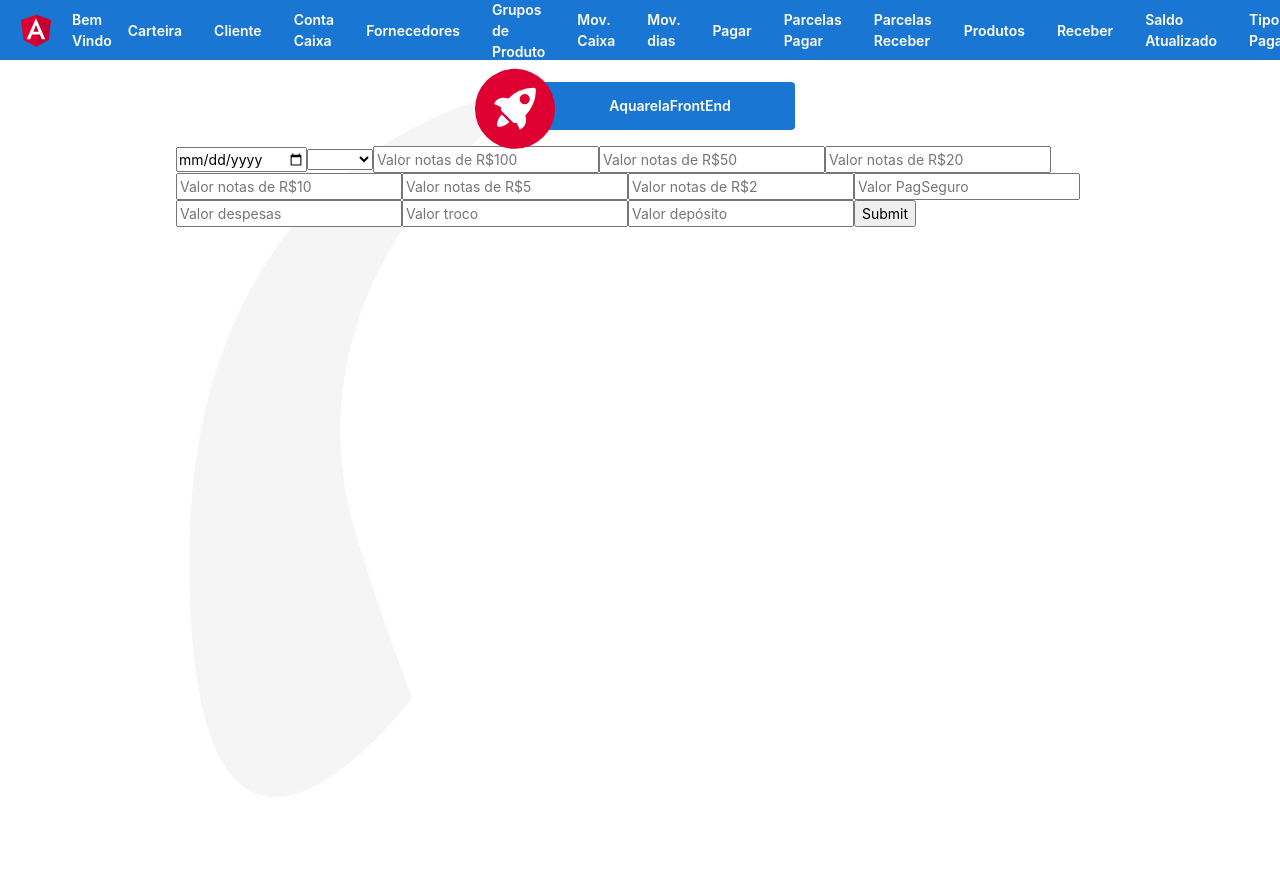
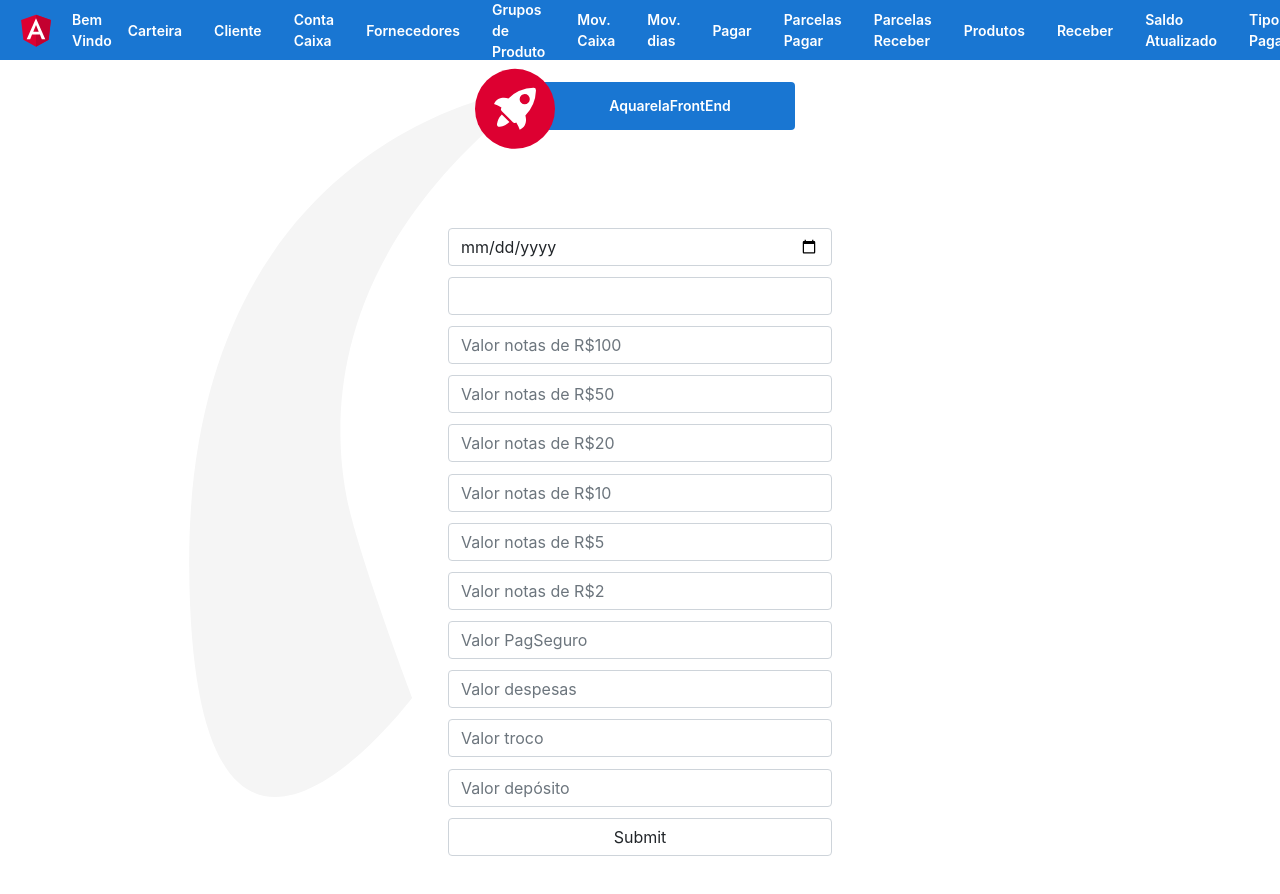
Before and after one commit to SidneyMaldonado/aquarela, an Angular app: page /movdia/incluir in a window 1280 px wide. Shown: the top 894 px of the page. Before the commit the page ends 800 px from the top, so only its background shows below. Built offline with nearby package versions, Linux system fonts and the light colour scheme.

Commit message:
finalizando coponente movdia-incluir e adicionando form handlers

```diff
--- a/src/app/components/movdia-incluir/movdia-incluir.component.html
+++ b/src/app/components/movdia-incluir/movdia-incluir.component.html
@@ -1,18 +1,23 @@
-<form  [formGroup]="form" (submit)="incluir()">
-    <input placeholder="Data" formControlName="dtMovDia" type="date">
-    <select formControlName="dmAtivo">
-        <option value="1" default>Ativo</option>
-        <option value="0">Inativo</option>
-    </select>
-    <input placeholder="Valor notas de R$100" formControlName="vlNota100" type="number">
-    <input placeholder="Valor notas de R$50"  formControlName="vlNota50" type="number">
-    <input placeholder="Valor notas de R$20" formControlName="vlNota20" type="number">
-    <input placeholder="Valor notas de R$10" formControlName="vlNota10" type="number">
-    <input placeholder="Valor notas de R$5" formControlName="vlNota5" type="number">
-    <input placeholder="Valor notas de R$2" formControlName="vlNota2" type="number">
-    <input placeholder="Valor PagSeguro" formControlName="vlPagseguro" type="number">
-    <input placeholder="Valor despesas" formControlName="vlDespesa" type="number">
-    <input placeholder="Valor troco" formControlName="vlTroco" type="number">
-    <input placeholder="Valor depósito" formControlName="vlDeposito" type="number">
-    <input type="submit">
-</form>
+<div class="container main-content">
+    <div id="notificacao" class="notificacao">
+
+    </div>
+    <form class="form" [formGroup]="form" (submit)="incluir()">
+        <input class="form-control" placeholder="Data" formControlName="dtMovDia" type="date">
+        <select class="form-control" formControlName="dmAtivo">
+            <option value="1" default>Ativo</option>
+            <option value="0">Inativo</option>
+        </select>
+        <input class="form-control" placeholder="Valor notas de R$100" formControlName="vlNota100" type="number">
+        <input class="form-control" placeholder="Valor notas de R$50" formControlName="vlNota50" type="number">
+        <input class="form-control" placeholder="Valor notas de R$20" formControlName="vlNota20" type="number">
+        <input class="form-control" placeholder="Valor notas de R$10" formControlName="vlNota10" type="number">
+        <input class="form-control" placeholder="Valor notas de R$5" formControlName="vlNota5" type="number">
+        <input class="form-control" placeholder="Valor notas de R$2" formControlName="vlNota2" type="number">
+        <input class="form-control" placeholder="Valor PagSeguro" formControlName="vlPagseguro" type="number">
+        <input class="form-control" placeholder="Valor despesas" formControlName="vlDespesa" type="number">
+        <input class="form-control" placeholder="Valor troco" formControlName="vlTroco" type="number">
+        <input class="form-control" placeholder="Valor depósito" formControlName="vlDeposito" type="number">
+        <input class="form-control" type="submit">
+    </form>
+</div>
--- a/src/app/components/movdia-incluir/movdia-incluir.component.ts
+++ b/src/app/components/movdia-incluir/movdia-incluir.component.ts
@@ -2,7 +2,7 @@ import { Component, OnInit } from '@angular/core';
 import { FormBuilder, FormGroup, Validators } from '@angular/forms';
 import { MovDia } from 'src/app/entities/movdia';
 import { MovdiaService } from 'src/app/services/movdia.service';
-
+import { showError, showSuccess } from 'src/app/formHandler/formhandler'
 @Component({
   selector: 'app-movdia-incluir',
   templateUrl: './movdia-incluir.component.html',
@@ -24,6 +24,7 @@ export class MovdiaIncluirComponent implements OnInit {
     vlTroco:['', Validators.required],
     vlDeposito:['', Validators.required]
   })
+
   constructor(private movdiaService:MovdiaService, private formBuilder: FormBuilder) { }
 
   ngOnInit(): void {
@@ -31,13 +32,14 @@ export class MovdiaIncluirComponent implements OnInit {
 
   incluir(){
     if(!this.form.valid){
-      alert("Formulário inválido!")
+      showError("Dados inválidos");
       return;
     }
     let {dtMovDia, dmAtivo, vlNota100, vlNota50, vlNota20, vlNota10, vlNota5, vlNota2, vlPagseguro, vlDespesa, vlDeposito, vlTroco}= this.form.value
     dmAtivo = Boolean(dmAtivo)
     this.movdiaService.incluir({dtMovDia, dmAtivo, vlNota100, vlNota50, vlNota20, vlNota10, vlNota5, vlNota2, vlPagseguro, vlDespesa, vlTroco, vlDeposito}).subscribe(
-      response => alert(response)
+      response => alert(response),
+      error =>{if(error.status==200){showSuccess("Sucesso ao incluir!")}}
     )
   }
 
--- /dev/null
+++ b/src/app/formHandler/formhandler.ts
@@ -0,0 +1,25 @@
+function showError(msg: string) {
+    const notificacao = document.getElementById("notificaacao")
+    if(notificacao) {
+      notificacao.innerHTML = msg
+      notificacao.classList.add("err")
+      notificacao.style.opacity = "1"
+      setTimeout(() => notificacao.style.opacity = "0", 2000)
+    }else{
+        throw new Error("É necessário a criação de uma div com o id 'notificacao'")
+    }
+  }
+
+function showSuccess(msg: string) {
+    const notificacao = document.getElementById("notificacao")
+    if(notificacao) {
+      notificacao.innerHTML = msg
+      notificacao.classList.add("success")
+      notificacao.style.opacity = "1"
+      setTimeout(() => notificacao.style.opacity = "0", 2000)
+    }else{
+        throw new Error("É necessário a criação de uma div com o id 'notificacao'")
+    }
+  }
+
+  export {showSuccess, showError}
--- a/src/styles.css
+++ b/src/styles.css
@@ -24,7 +24,9 @@ td {
 .form input, select, option {
     margin-bottom: .7rem;
 }
-
+select{
+    margin-bottom: .7rem !important;
+}
 .form input[type=submit] {
     margin-top: 0.7rem;
 }
```
